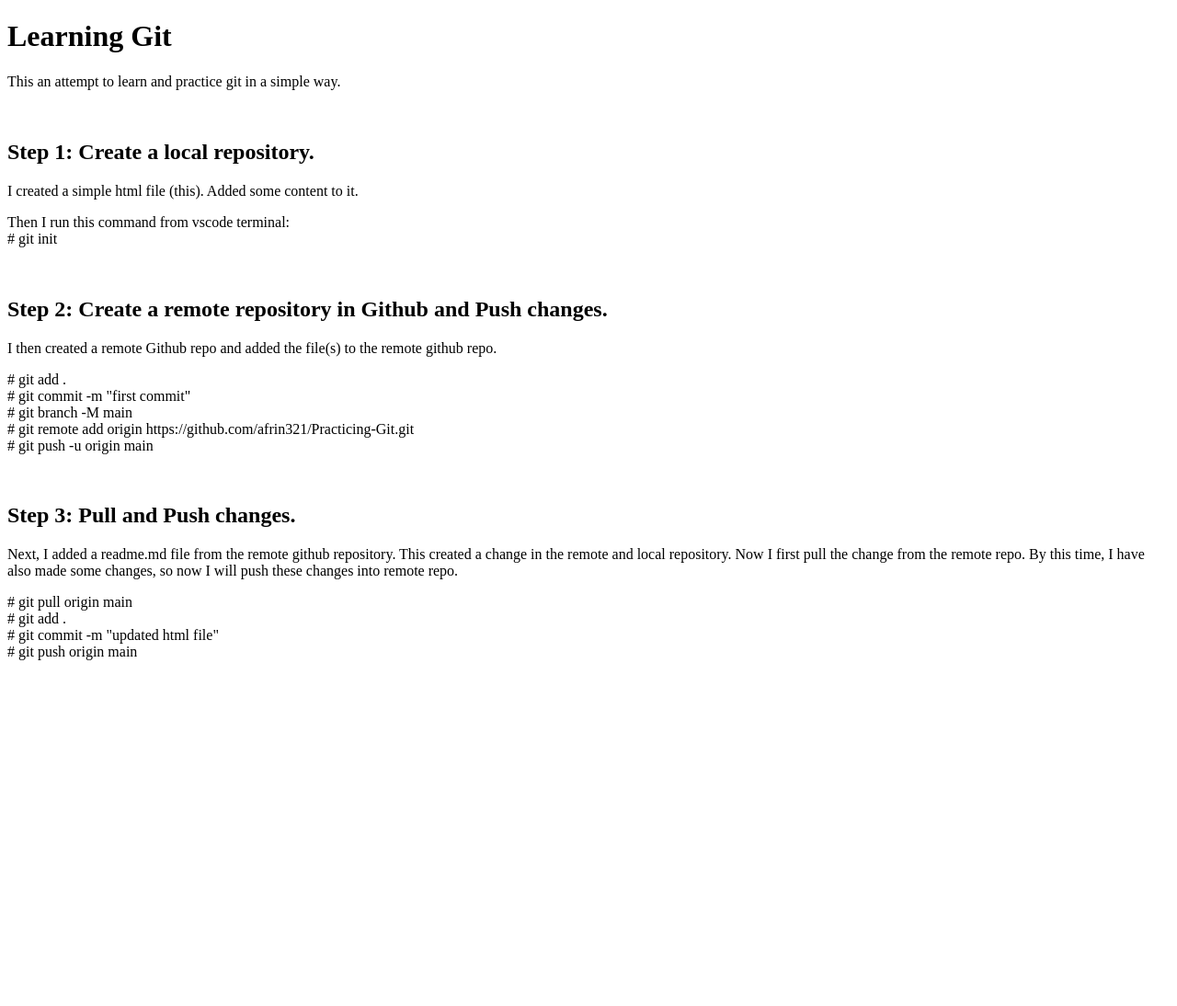
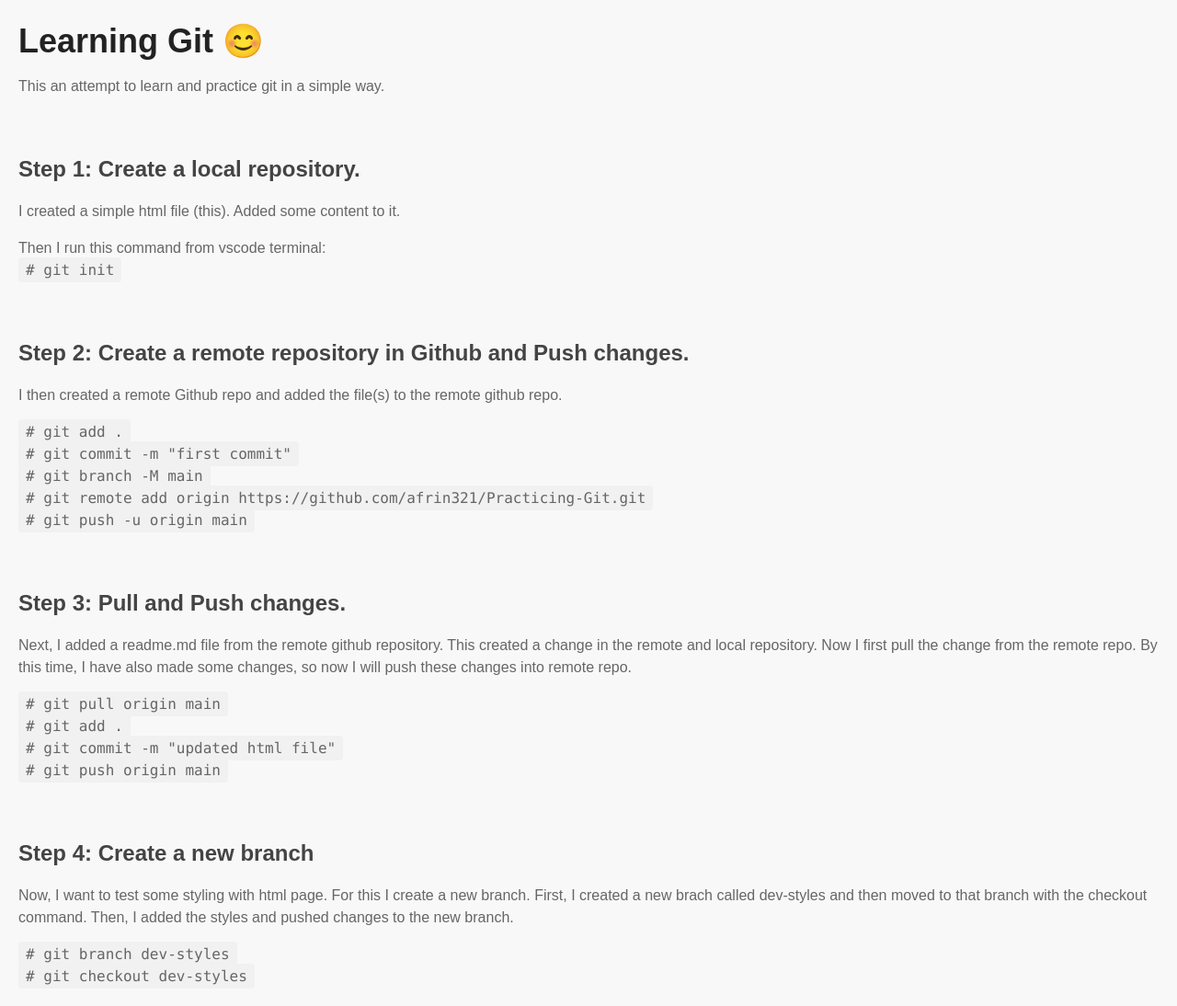
Before and after one commit to afrin321/Practicing-Git, a plain HTML site: page index.html in a window 1280 px wide. Shown: the whole page at 92% size. Before the commit the page ends 800 px from the top, so only its background shows below. Drawn offline with Linux system fonts and the light colour scheme.

Commit message:
added styles

```diff
--- a/index.html
+++ b/index.html
@@ -5,9 +5,42 @@
     <meta http-equiv="X-UA-Compatible" content="IE=edge" />
     <meta name="viewport" content="width=device-width, initial-scale=1.0" />
     <title>Testing Git</title>
+    <style>
+      /* CSS styles */
+      body {
+        font-family: Arial, sans-serif;
+        margin: 20px;
+        background-color: #f8f8f8;
+      }
+
+      h1 {
+        color: #222;
+        font-size: 36px;
+        margin-bottom: 10px;
+      }
+
+      h2 {
+        color: #444;
+        font-size: 24px;
+        margin-top: 30px;
+      }
+
+      p {
+        color: #666;
+        font-size: 16px;
+        line-height: 1.5;
+      }
+
+      .code {
+        background-color: #f1f1f1;
+        padding: 4px 8px;
+        border-radius: 4px;
+        font-family: Consolas, monospace;
+      }
+    </style>
   </head>
   <body>
-    <h1>Learning Git</h1>
+    <h1>Learning Git 😊</h1>
     <p>This an attempt to learn and practice git in a simple way.</p>
     <br />
     <h2>Step 1: Create a local repository.</h2>
@@ -50,5 +83,21 @@
       <span class="code"># git commit -m "updated html file" </span> <br />
       <span class="code"># git push origin main</span> <br />
     </p>
+    <br />
+    <h2>Step 4: Create a new branch</h2>
+    <p>
+      Now, I want to test some styling with html page. For this I create a new
+      branch. First, I created a new brach called dev-styles and then moved to
+      that branch with the checkout command. Then, I added the styles and pushed
+      changes to the new branch.
+    </p>
+    <p>
+      <span class="code"># git branch dev-styles</span> <br />
+      <span class="code"># git checkout dev-styles</span> <br />
+    </p>
+    <script>
+      // JavaScript code (if needed)
+      console.log("Hello, Git! 😄");
+    </script>
   </body>
 </html>
```
